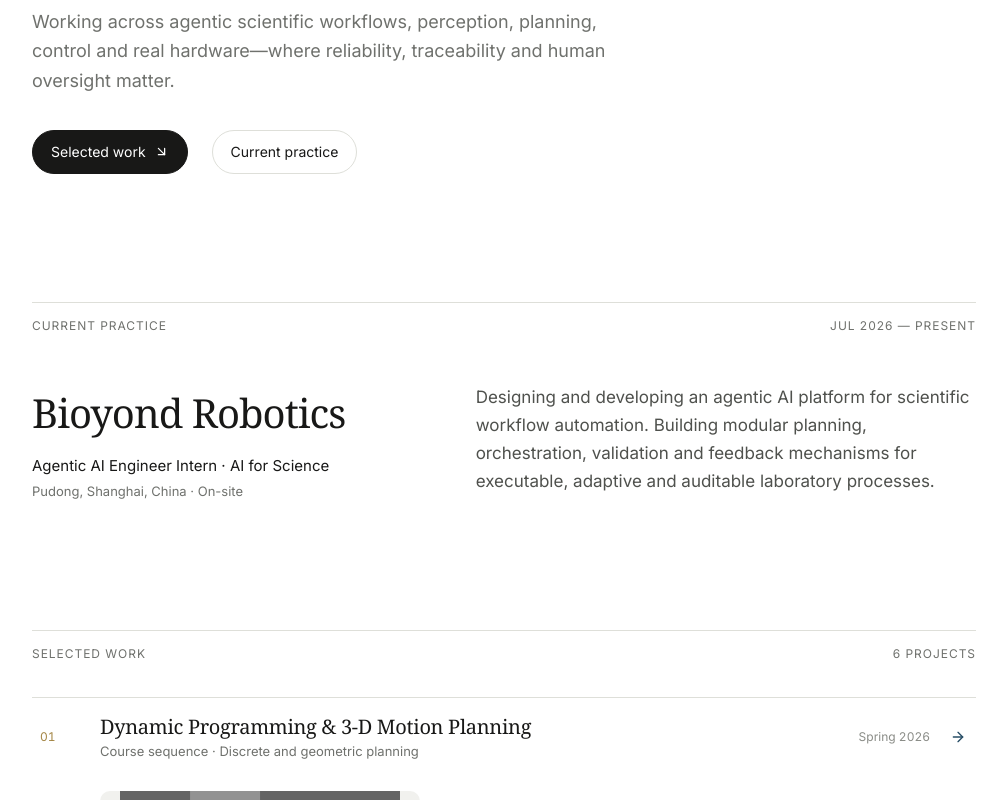
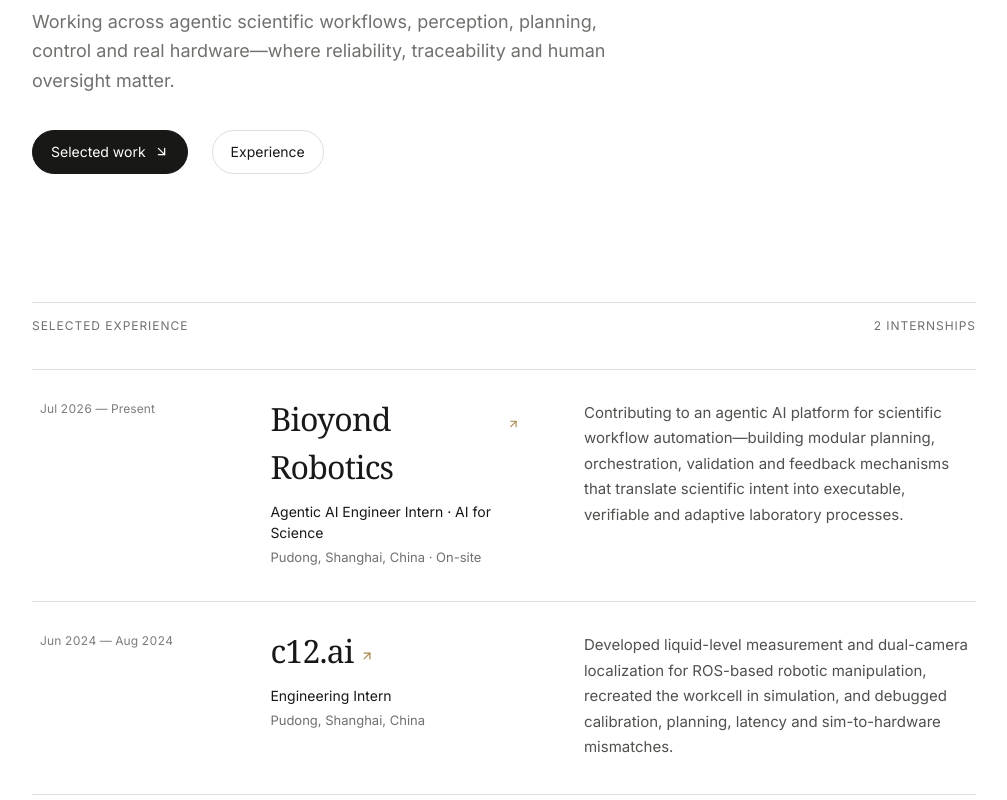
Before and after one commit to Edwardwang66/Edwardwang66.github.io, a React (Vite) app: page / in a window 1280 px wide. Shown: the part 560-1360 px from the top of the page, without its empty margins (136-1143 px from the left). Built offline with nearby package versions, Linux system fonts and the light colour scheme; a web font is replaced by a local one.

Commit message:
feat: feature cv aligned internships

```diff
--- a/src/index.css
+++ b/src/index.css
@@ -442,7 +442,7 @@
   background: rgba(39, 77, 102, 0.42);
 }
 
-.current-practice,
+.selected-experience,
 .selected-work {
   padding-bottom: clamp(96px, 11vw, 128px);
 }
@@ -462,45 +462,78 @@
   font: inherit;
 }
 
-.practice-record {
-  display: grid;
-  grid-template-columns: minmax(220px, 0.82fr) minmax(0, 1.18fr);
-  gap: clamp(44px, 8vw, 96px);
-  padding-top: 48px;
+.featured-experience-list {
+  margin-top: 34px;
+  border-bottom: 1px solid var(--line);
 }
 
-.practice-record h2 {
+.featured-experience-record {
+  display: grid;
+  grid-template-columns:
+    minmax(142px, 0.52fr)
+    minmax(210px, 0.78fr)
+    minmax(0, 1.2fr);
+  gap: clamp(28px, 5vw, 68px);
+  align-items: start;
+  border-top: 1px solid var(--line);
+  padding: 30px 8px 34px;
+}
+
+.featured-experience-date,
+.featured-experience-role,
+.featured-experience-location,
+.featured-experience-note {
   margin: 0;
+}
+
+.featured-experience-date {
+  color: #7b7d78;
+  font-size: 12px;
+  font-variant-numeric: tabular-nums;
+  letter-spacing: 0.01em;
+}
+
+.featured-experience-record h3 {
+  margin: -5px 0 0;
   color: var(--ink);
-  font-size: clamp(30px, 3.4vw, 40px);
+  font-size: clamp(25px, 2.8vw, 32px);
   font-weight: 400;
   letter-spacing: -0.025em;
 }
 
-.practice-role,
-.practice-location,
-.practice-note {
-  margin: 0;
+.featured-experience-record h3 a,
+.about-record h3 a {
+  display: inline-flex;
+  align-items: baseline;
+  gap: 7px;
+  color: inherit;
 }
 
-.practice-role {
-  margin-top: 12px;
+.featured-experience-record h3 svg,
+.about-record h3 svg {
+  width: 14px;
+  height: 14px;
+  color: var(--gold);
+}
+
+.featured-experience-role {
+  margin-top: 10px;
   color: var(--ink);
-  font-size: 15px;
+  font-size: 14px;
   line-height: 1.5;
 }
 
-.practice-location {
+.featured-experience-location {
   margin-top: 5px;
   color: var(--muted);
   font-size: 13px;
 }
 
-.practice-note {
-  max-width: 620px;
+.featured-experience-note {
+  max-width: 560px;
   color: #4f514d;
-  font-size: 17px;
-  line-height: 1.65;
+  font-size: 15px;
+  line-height: 1.7;
 }
 
 .project-archive {
@@ -672,14 +705,18 @@
     justify-self: start;
   }
 
-  .practice-record,
+  .featured-experience-record,
   .project-panel-content {
-    grid-template-columns: 1fr;
+    grid-template-columns: minmax(140px, 0.45fr) minmax(0, 1fr);
   }
 
-  .practice-record {
-    gap: 28px;
-    padding-top: 36px;
+  .featured-experience-record {
+    gap: 24px 34px;
+    padding-block: 28px 32px;
+  }
+
+  .featured-experience-note {
+    grid-column: 2;
   }
 
   .project-panel-content {
@@ -717,9 +754,19 @@
     justify-self: start;
   }
 
-  .current-practice,
+  .selected-experience,
   .selected-work {
     padding-bottom: 88px;
+  }
+
+  .featured-experience-record {
+    grid-template-columns: 1fr;
+    gap: 14px;
+    padding-inline: 2px;
+  }
+
+  .featured-experience-note {
+    grid-column: auto;
   }
 
   .project-archive-trigger {
--- a/src/pages/AboutPage.jsx
+++ b/src/pages/AboutPage.jsx
@@ -1,6 +1,7 @@
 import Portrait from "../components/Portrait.jsx";
 import { socialIcons } from "../components/socialIcons.js";
 import { profile } from "../data/portfolio.js";
+import { ArrowUpRight } from "lucide-react";
 
 function SectionHeading({ id, children }) {
   return (
@@ -56,7 +57,19 @@
             <article className="about-record experience-record" key={`${record.org}:${record.year}`}>
               <p className="about-record-date">{record.year}</p>
               <div>
-                <h3 className="font-serif">{record.org}</h3>
+                <h3 className="font-serif">
+                  {record.website ? (
+                    <a
+                      href={record.website}
+                      target="_blank"
+                      rel="noreferrer"
+                    >
+                      {record.org} <ArrowUpRight aria-hidden="true" />
+                    </a>
+                  ) : (
+                    record.org
+                  )}
+                </h3>
                 <p className="about-record-role">{record.role}</p>
                 {record.location ? (
                   <p className="about-record-location">{record.location}</p>
--- a/src/pages/HomePage.jsx
+++ b/src/pages/HomePage.jsx
@@ -1,10 +1,12 @@
-import { ArrowDownRight } from "lucide-react";
+import { ArrowDownRight, ArrowUpRight } from "lucide-react";
 import Portrait from "../components/Portrait.jsx";
 import ProjectArchive from "../components/ProjectArchive.jsx";
 import { profile, projects } from "../data/portfolio.js";
 
 export default function HomePage({ onOpenProject }) {
-  const practice = profile.currentPractice;
+  const featuredExperience = profile.experience.filter(
+    (record) => record.featured
+  );
 
   return (
     <main className="page-shell home-page" aria-labelledby="home-title">
@@ -23,30 +25,44 @@
             <a href="#selected-work">
               Selected work <ArrowDownRight aria-hidden="true" />
             </a>
-            <a href="#current-practice">Current practice</a>
+            <a href="#selected-experience">Experience</a>
           </div>
         </div>
         <Portrait size="hero" />
       </section>
 
       <section
-        id="current-practice"
-        className="current-practice"
-        aria-labelledby="current-practice-title"
+        id="selected-experience"
+        className="selected-experience"
+        aria-labelledby="selected-experience-title"
       >
         <div className="section-heading-row">
-          <p>Current practice</p>
-          <p>{practice.year}</p>
+          <h2 id="selected-experience-title">Selected experience</h2>
+          <p>{featuredExperience.length} internships</p>
         </div>
-        <div className="practice-record">
-          <div>
-            <h2 id="current-practice-title" className="font-serif">
-              {practice.org}
-            </h2>
-            <p className="practice-role">{practice.role}</p>
-            <p className="practice-location">{practice.location}</p>
-          </div>
-          <p className="practice-note">{practice.note}</p>
+        <div className="featured-experience-list">
+          {featuredExperience.map((record) => (
+            <article
+              className="featured-experience-record"
+              key={`${record.org}:${record.year}`}
+            >
+              <p className="featured-experience-date">{record.year}</p>
+              <div className="featured-experience-identity">
+                <h3 className="font-serif">
+                  <a
+                    href={record.website}
+                    target="_blank"
+                    rel="noreferrer"
+                  >
+                    {record.org} <ArrowUpRight aria-hidden="true" />
+                  </a>
+                </h3>
+                <p className="featured-experience-role">{record.role}</p>
+                <p className="featured-experience-location">{record.location}</p>
+              </div>
+              <p className="featured-experience-note">{record.note}</p>
+            </article>
+          ))}
         </div>
       </section>
 
```
Also changed, not shown: 2 other files (tests, documents, lock files or other folders).
